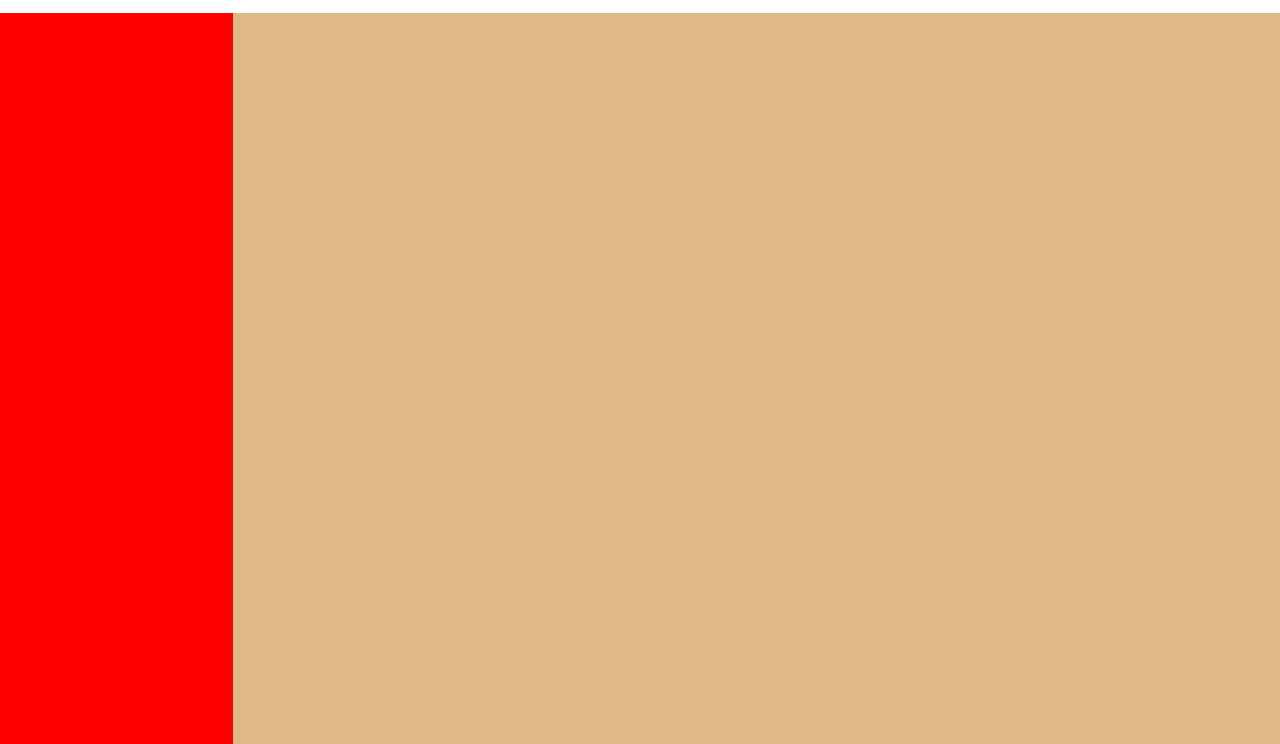
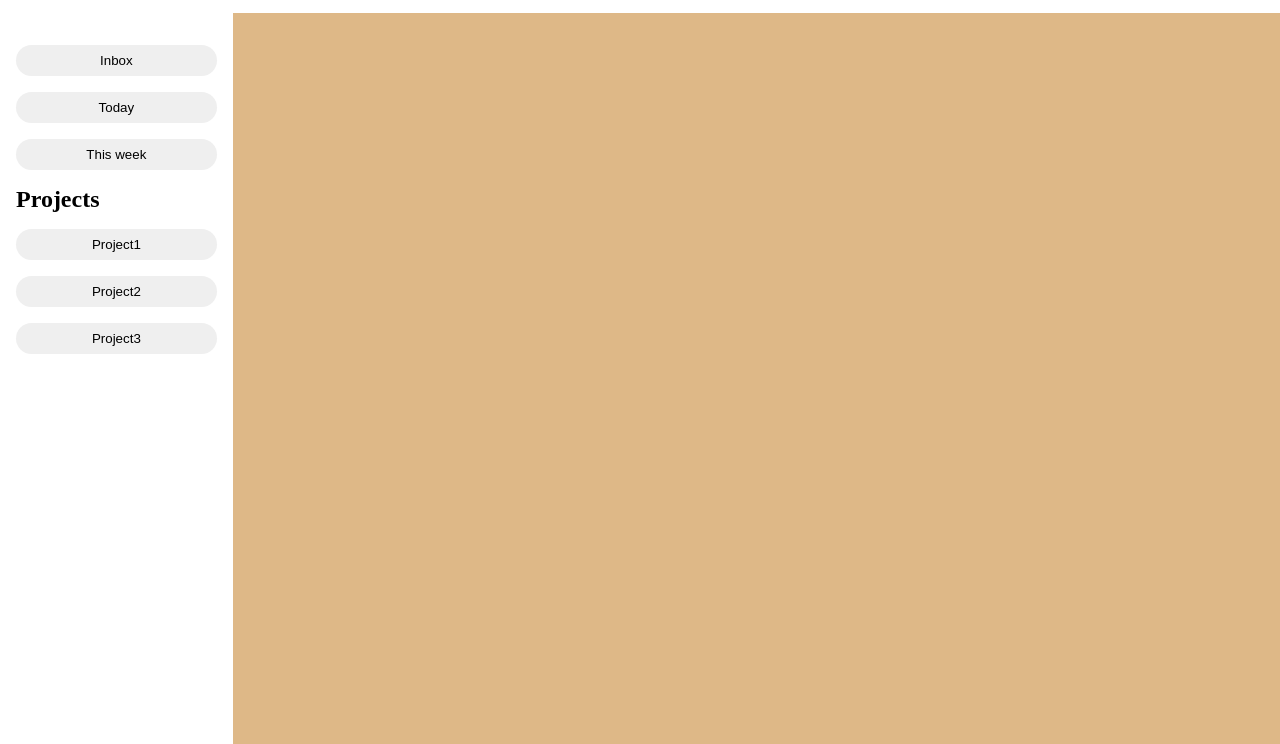
Before and after one commit to JackAgtual/to-do-list, a website built with webpack: page dist/index.html in a window 1280 px wide. Shown: the part 56-800 px from the top of the page. Built offline with Linux system fonts and the light colour scheme.

Commit message:
Rough sidebar layout

```diff
--- a/src/styles.css
+++ b/src/styles.css
@@ -15,6 +15,12 @@ button {
     border: none;
     padding: 0.5rem 1.75rem;
     border-radius: 1rem;
+    display: block;
+}
+
+li {
+    list-style-type: none;
+    margin-top: 1rem;
 }
 
 #header {
@@ -36,7 +42,18 @@ button {
 
 
 #sidebar {
-    background-color: red;
+    padding: 2rem 1rem 1rem 1rem;
+    display: grid;
+    grid-template-columns: 1fr;
+    grid-template-rows: min-content;
+    grid-auto-rows: min-content;
+    row-gap: 1rem;
+    overflow: hidden;
+    overflow-y: scroll;
+}
+
+li > button {
+    width: 100%;
 }
 
 #content {
```
Also changed, not shown: dist/index.html, dist/main.js.
